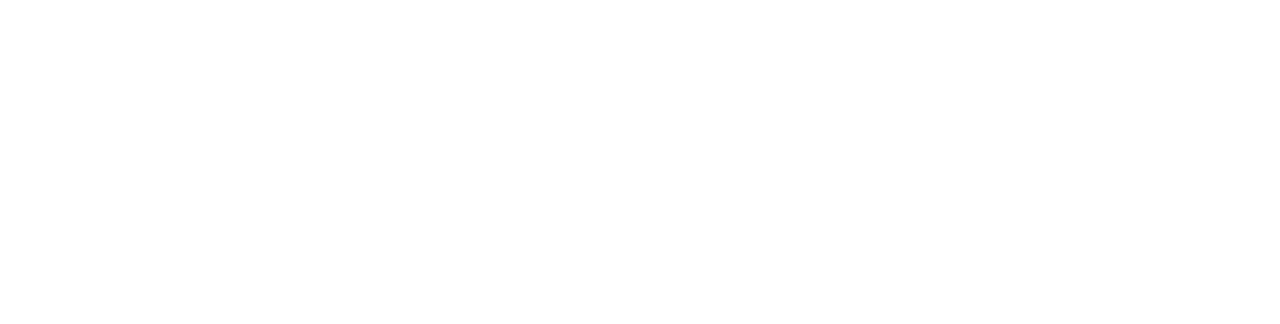
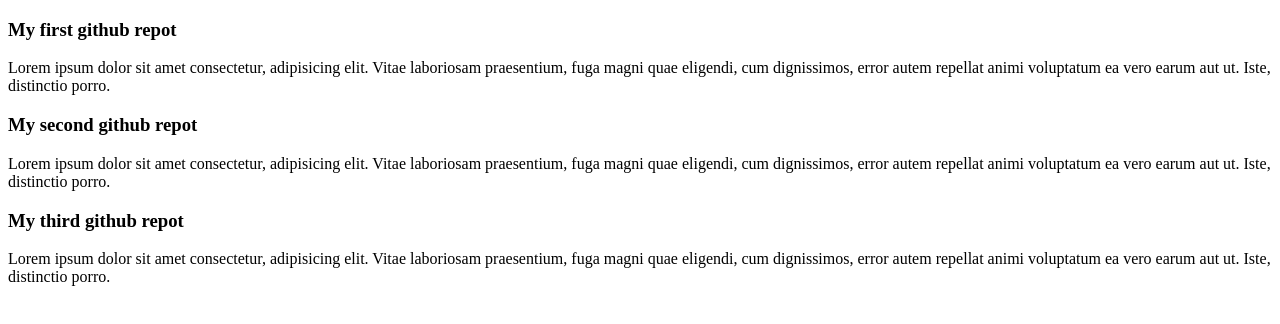
Before and after one commit to roshidulhasan14/my-first-github-repot, a plain HTML site: page index.html in a window 1280 px wide. Drawn offline with Linux system fonts and the light colour scheme.

Commit message:
added the first blog

```diff
--- a/index.html
+++ b/index.html
@@ -7,6 +7,22 @@
 
 </head>
 <body>
+<div>
+
+    <h3>My first github repot</h3>
+    <p>Lorem ipsum dolor sit amet consectetur, adipisicing elit. Vitae laboriosam praesentium, fuga magni quae eligendi, cum dignissimos, error autem repellat animi voluptatum ea vero earum aut ut. Iste, distinctio porro.</p>
+</div>
+<div>
+
+    <h3>My second github repot</h3>
+    <p>Lorem ipsum dolor sit amet consectetur, adipisicing elit. Vitae laboriosam praesentium, fuga magni quae eligendi, cum dignissimos, error autem repellat animi voluptatum ea vero earum aut ut. Iste, distinctio porro.</p>
+</div>
+<div>
+
+    <h3>My third github repot</h3>
+    <p>Lorem ipsum dolor sit amet consectetur, adipisicing elit. Vitae laboriosam praesentium, fuga magni quae eligendi, cum dignissimos, error autem repellat animi voluptatum ea vero earum aut ut. Iste, distinctio porro.</p>
+</div>
+
 
 </body>
 </html>
```
